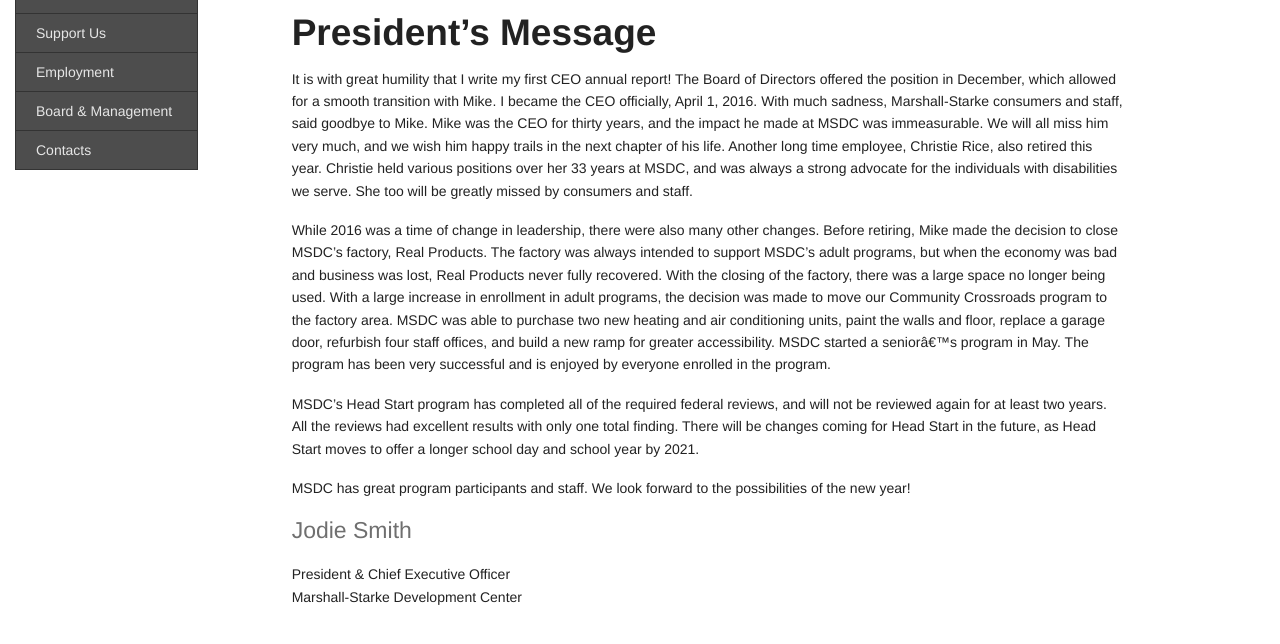
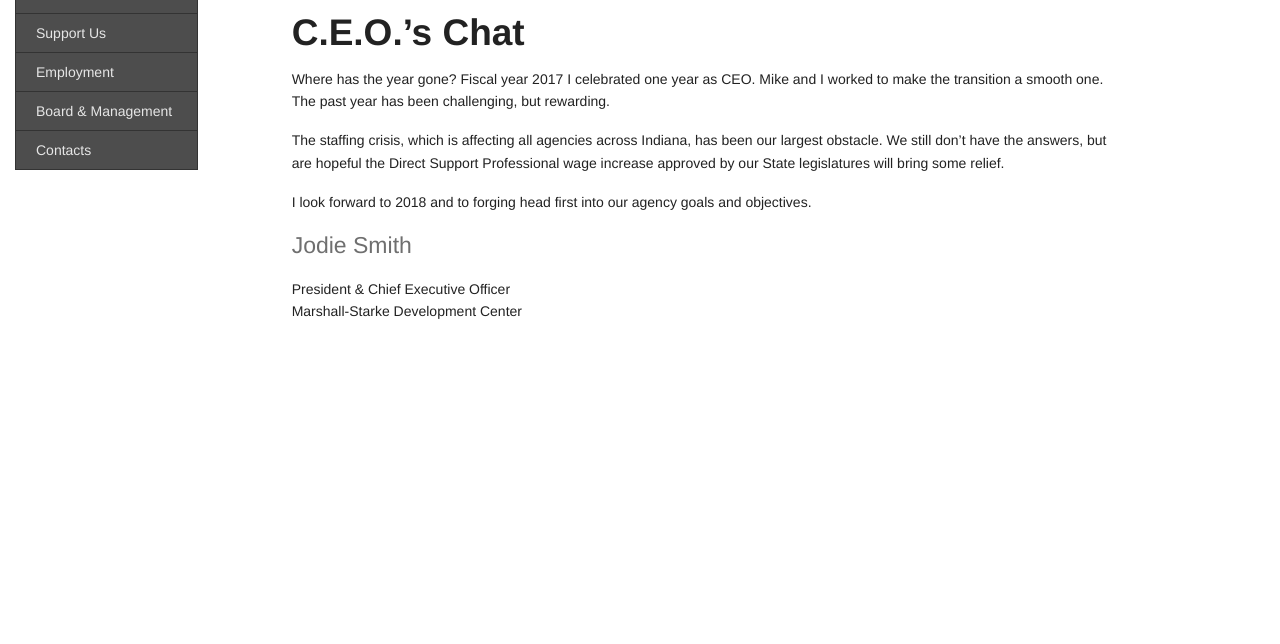
Before and after one commit to leviwilson/marshall-starke.org, a Jekyll site: the page built from report/message.md, in a window 1280 px wide, cut to the strip 231-1036 px from the top of the page. Shown: the top 644 px of the strip. Built offline with Jekyll 4.4.1, drawn with Linux system fonts in a browser that asks for light colours; nearby versions of some CDN libraries.

Commit message:
update president's message; update board & management

```diff
--- a/report/2016/message.md
+++ b/report/message.md
@@ -1,17 +1,15 @@
 ---
 layout: default
-title: "2016 President's Message"
+title: "2017 President's Message"
 ---
 {% include annual.report.breadcrumb %}
 
-## President’s Message
-It is with great humility that I write my first CEO annual report! The Board of Directors offered the position in December, which allowed for a smooth transition with Mike. I became the CEO officially, April 1, 2016. With much sadness, Marshall-Starke consumers and staff, said goodbye to Mike. Mike was the CEO for thirty years, and the impact he made at MSDC was immeasurable. We will all miss him very much, and we wish him happy trails in the next chapter of his life. Another long time employee, Christie Rice, also retired this year. Christie held various positions over her 33 years at MSDC, and was always a strong advocate for the individuals with disabilities we serve. She too will be greatly missed by consumers and staff.
+## C.E.O.'s Chat
+Where has the year gone? Fiscal year 2017 I celebrated one year as CEO. Mike and I worked to make the transition a smooth one. The past year has been challenging, but rewarding.
 
-While 2016 was a time of change in leadership, there were also many other changes. Before retiring, Mike made the decision to close MSDC's factory, Real Products. The factory was always intended to support MSDC's adult programs, but when the economy was bad and business was lost, Real Products never fully recovered. With the closing of the factory, there was a large space no longer being used. With a large increase in enrollment in adult programs, the decision was made to move our Community Crossroads program to the factory area. MSDC was able to purchase two new heating and air conditioning units, paint the walls and floor, replace a garage door, refurbish four staff offices, and build a new ramp for greater accessibility. MSDC started a seniorâ€™s program in May. The program has been very successful and is enjoyed by everyone enrolled in the program.
+The staffing crisis, which is affecting all agencies across Indiana, has been our largest obstacle. We still don't have the answers, but are hopeful the Direct Support Professional wage increase approved by our State legislatures will bring some relief.
 
-MSDC's Head Start program has completed all of the required federal reviews, and will not be reviewed again for at least two years. All the reviews had excellent results with only one total finding. There will be changes coming for Head Start in the future, as Head Start moves to offer a longer school day and school year by 2021.
-
-MSDC has great program participants and staff. We look forward to the possibilities of the new year!
+I look forward to 2018 and to forging head first into our agency goals and objectives.
 
 <h4 class="subheader" id="overview">Jodie Smith</h4>
 President & Chief Executive Officer
```
Also changed, not shown: board.md (+0 -1 lines).
